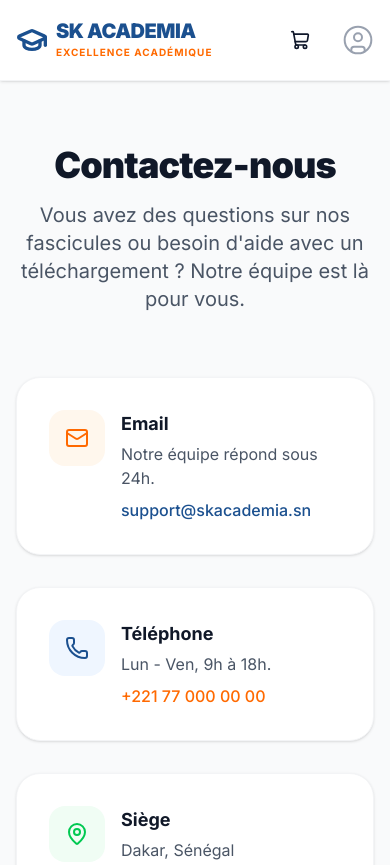
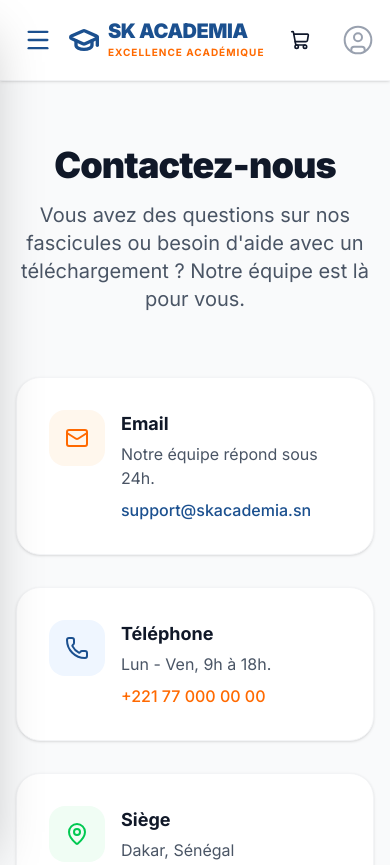
Before and after one commit to koutaseny-pixel/SK-ACADEMIA, a Next.js app: page /contact in a window 390 px wide. Shown: the top 865 px of the page. Built offline with nearby package versions, Linux system fonts and the light colour scheme; no server answers.

Commit message:
feat: ajout du menu de navigation mobile

```diff
--- /dev/null
+++ b/src/components/layout/MobileMenu.tsx
@@ -0,0 +1,70 @@
+"use client";
+
+import { useState } from "react";
+import Link from "next/link";
+import { Menu, X } from "lucide-react";
+
+export default function MobileMenu() {
+  const [isOpen, setIsOpen] = useState(false);
+
+  const toggleMenu = () => {
+    setIsOpen(!isOpen);
+  };
+
+  const closeMenu = () => {
+    setIsOpen(false);
+  };
+
+  return (
+    <div className="md:hidden flex items-center">
+      <button
+        onClick={toggleMenu}
+        className="text-[#1b508f] p-2 focus:outline-none"
+        aria-label="Toggle menu"
+      >
+        {isOpen ? <X size={28} /> : <Menu size={28} />}
+      </button>
+
+      {/* Mobile Sidebar Overlay */}
+      {isOpen && (
+        <div
+          className="fixed inset-0 bg-black/50 z-40 transition-opacity"
+          onClick={closeMenu}
+        />
+      )}
+
+      {/* Mobile Sidebar */}
+      <div
+        className={`fixed inset-y-0 left-0 w-64 bg-white z-50 shadow-2xl transform transition-transform duration-300 ease-in-out ${isOpen ? 'translate-x-0' : '-translate-x-full'} flex flex-col`}
+      >
+        <div className="p-6 border-b border-gray-100 flex justify-between items-center">
+          <span className="text-xl font-black tracking-tight text-[#1b508f]">MENU</span>
+          <button onClick={closeMenu} className="text-gray-500 hover:text-orange-500">
+             <X size={24} />
+          </button>
+        </div>
+
+        <nav className="flex-1 px-4 py-6 space-y-4 overflow-y-auto flex flex-col">
+          <Link href="/" onClick={closeMenu} className="block px-4 py-3 text-lg font-bold text-gray-800 hover:bg-orange-50 hover:text-orange-500 rounded-xl transition-colors">
+            Accueil
+          </Link>
+          <Link href="/catalog" onClick={closeMenu} className="block px-4 py-3 text-lg font-bold text-gray-800 hover:bg-orange-50 hover:text-orange-500 rounded-xl transition-colors">
+            Boutique
+          </Link>
+          <Link href="/catalog?category=prepa" onClick={closeMenu} className="block px-4 py-3 text-lg font-bold text-gray-800 hover:bg-orange-50 hover:text-orange-500 rounded-xl transition-colors">
+            Préparation Concours
+          </Link>
+          <Link href="/catalog?category=formation" onClick={closeMenu} className="block px-4 py-3 text-lg font-bold text-gray-800 hover:bg-orange-50 hover:text-orange-500 rounded-xl transition-colors">
+            Formations Informatique
+          </Link>
+          <Link href="/about" onClick={closeMenu} className="block px-4 py-3 text-lg font-bold text-gray-800 hover:bg-orange-50 hover:text-orange-500 rounded-xl transition-colors">
+            À Propos
+          </Link>
+          <Link href="/contact" onClick={closeMenu} className="block px-4 py-3 text-lg font-bold text-gray-800 hover:bg-orange-50 hover:text-orange-500 rounded-xl transition-colors">
+            Contact
+          </Link>
+        </nav>
+      </div>
+    </div>
+  );
+}
--- a/src/components/layout/Navbar.tsx
+++ b/src/components/layout/Navbar.tsx
@@ -4,6 +4,7 @@ import { GraduationCap, Gift, UserCircle } from "lucide-react";
 import { createClient } from "@/lib/supabase/server";
 import { getUserRole } from "@/lib/supabase/role";
 import UserMenu from "./UserMenu";
+import MobileMenu from "./MobileMenu";
 
 export default async function Navbar() {
   const supabase = await createClient();
@@ -14,8 +15,10 @@ export default async function Navbar() {
     <header className="bg-white border-b border-gray-100 sticky top-0 z-50 shadow-sm">
       <div className="max-w-[1400px] mx-auto px-4 sm:px-6 lg:px-8">
         <div className="flex justify-between items-center h-20">
-          {/* Logo */}
-          <Link href="/" className="flex items-center gap-2">
+          <div className="flex items-center gap-2 md:gap-4">
+            <MobileMenu />
+            {/* Logo */}
+            <Link href="/" className="flex items-center gap-2">
             <div className="text-[#1b508f]">
               <GraduationCap size={32} strokeWidth={2.5} />
             </div>
@@ -24,6 +27,7 @@ export default async function Navbar() {
               <span className="text-[10px] uppercase tracking-widest text-orange-500 mt-1 font-bold">Excellence Académique</span>
             </div>
           </Link>
+          </div>
 
           {/* Navigation Links */}
           <nav className="hidden md:flex items-center space-x-6 lg:space-x-8">
```
